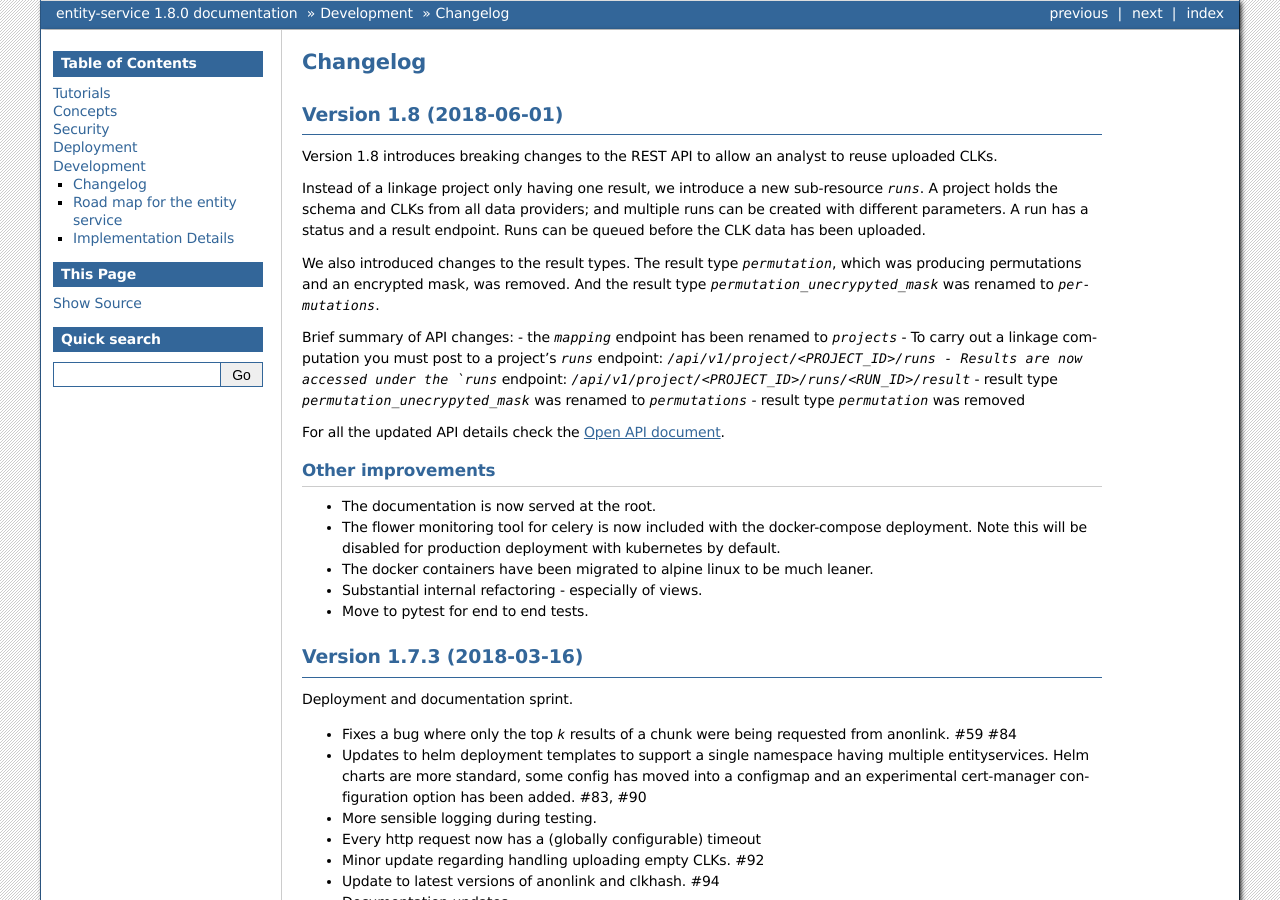
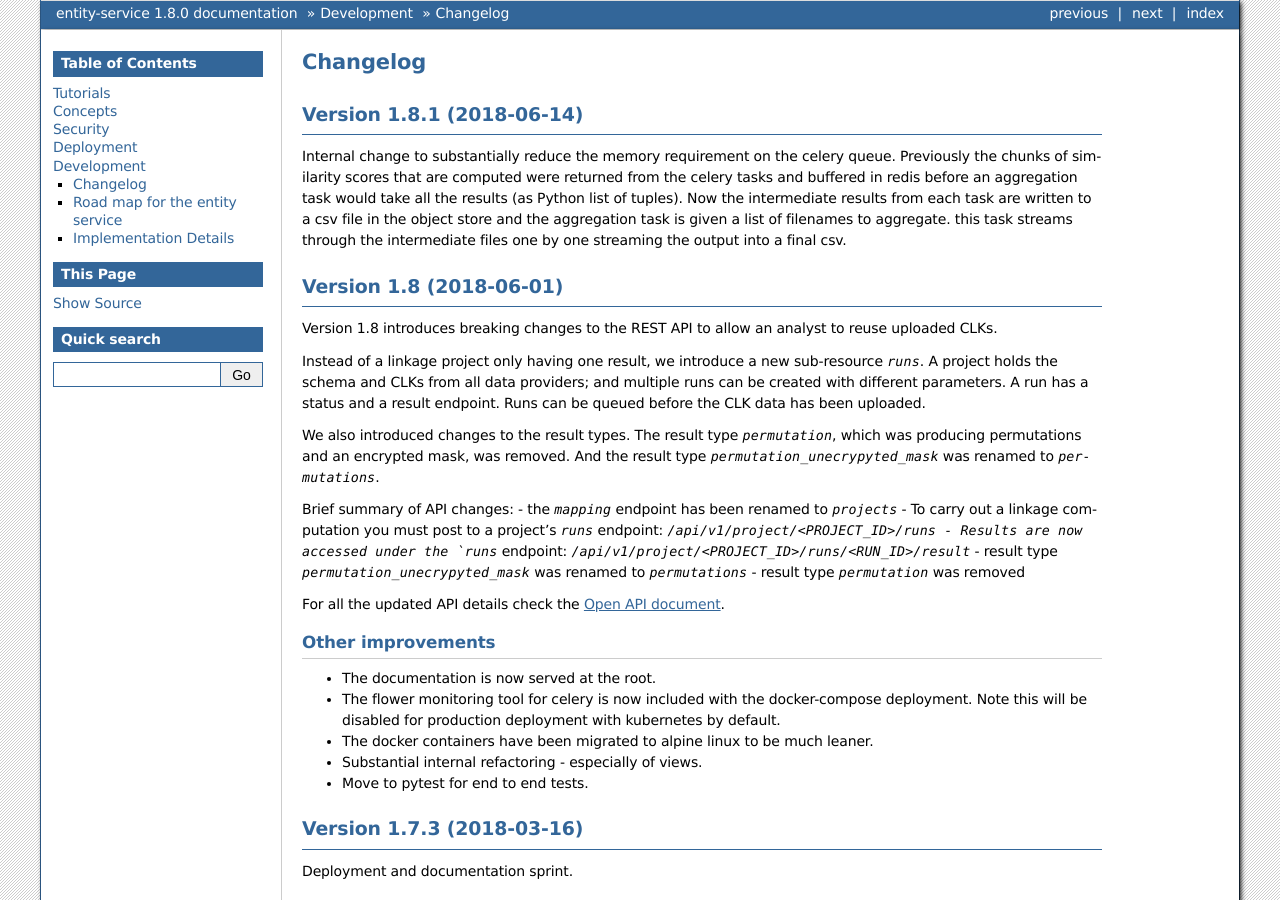
Before and after one commit to data61/anonlink-entity-service, a Sphinx documentation site: the page built from docs/changelog.rst, in a window 1280 px wide and 900 px high. Built offline with Sphinx 7.4.7, drawn with Linux system fonts in a browser that asks for light colours; formulas are drawn with MathJax 3.

Commit message:
In which our hero records the experience

```diff
--- a/docs/changelog.rst
+++ b/docs/changelog.rst
@@ -3,6 +3,17 @@
 
 Changelog
 =========
+
+Version 1.8.1 (2018-06-14)
+--------------------------
+
+Internal change to substantially reduce the memory requirement on the celery queue. Previously the chunks
+of similarity scores that are computed were returned from the celery tasks and buffered in redis before
+an aggregation task would take all the results (as Python list of tuples). Now the intermediate results
+from each task are written to a csv file in the object store and the aggregation task is given a list of
+filenames to aggregate. this task streams through the intermediate files one by one streaming the output
+into a final csv.
+
 
 Version 1.8 (2018-06-01)
 ------------------------
--- a/docs/production-deployment.rst
+++ b/docs/production-deployment.rst
@@ -22,7 +22,7 @@ The components that are used in support are:
 
 - postgresql database holds all match metadata
 - redis is used for the celery job queue and as a cache
-- minio object store stores the raw CLKs and result files
+- minio object store stores the raw CLKs, intermediate files, and results.
 - nginx provides upload buffering, request rate limiting.
 - an ingress controller (e.g. nginx-ingress/traefik) provides TLS termination
 
```
